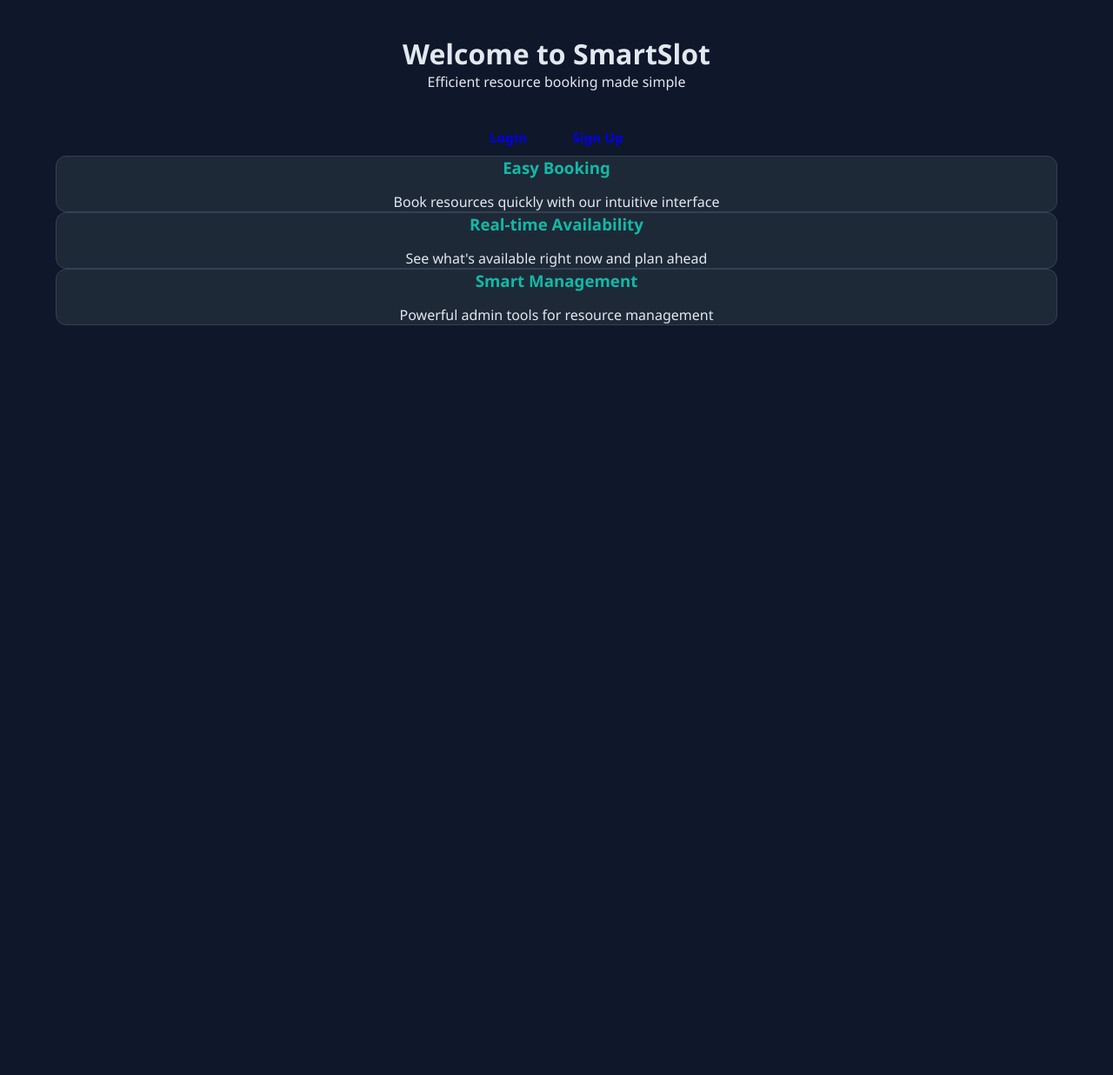
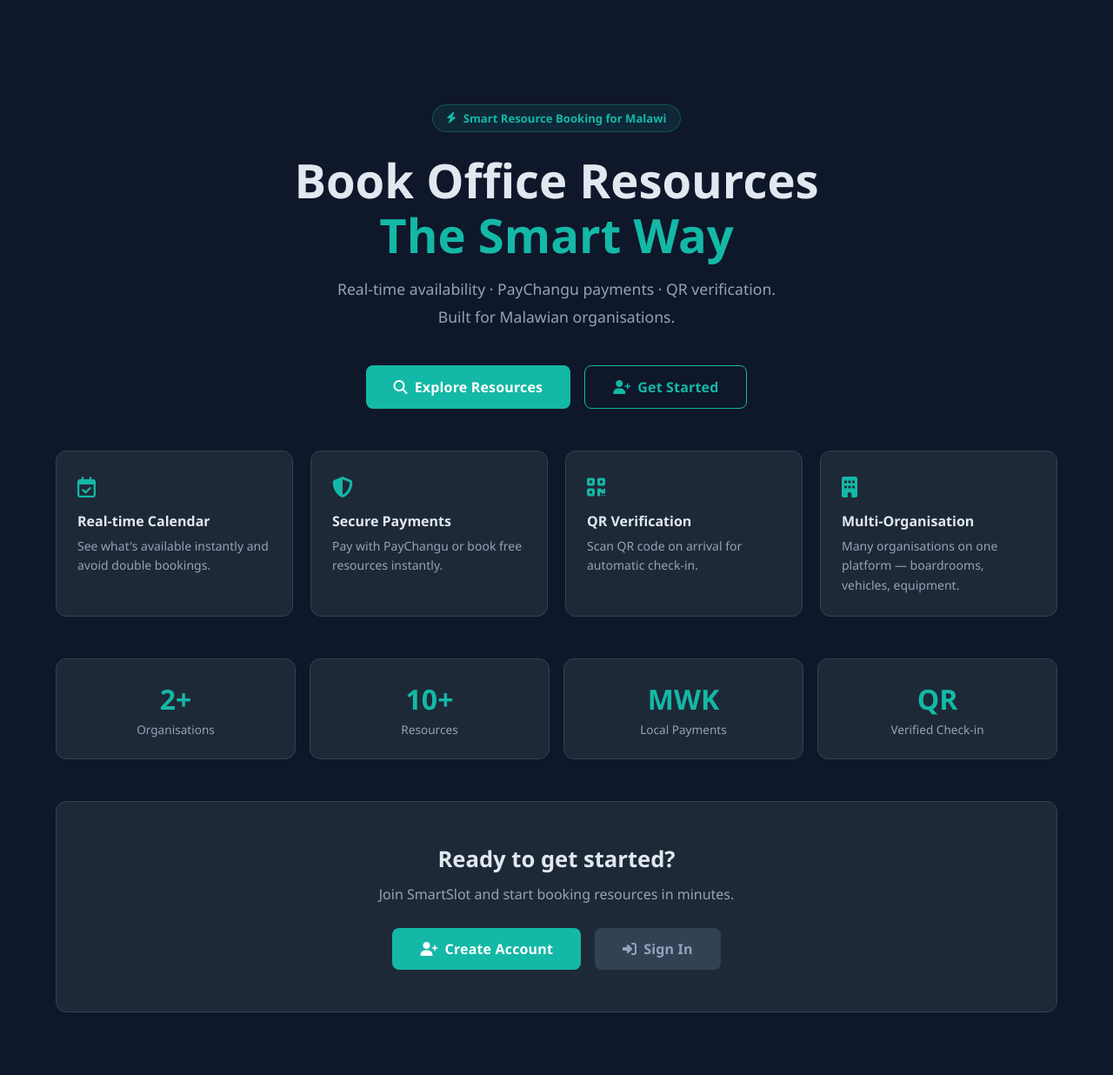
Before and after one commit to chimwemwekatenje/Smart-Slot-Project, a Django app: page / in a window 1280 px wide. Shown: the part 60-1296 px from the top of the page at 87% size. Before the commit the page ends 434 px from the top, so only its background shows below. Run offline with Django 5.2, Linux system fonts and the light colour scheme.

Commit message:
dash admin + home

```diff
--- a/smartslot/templates/home.html
+++ b/smartslot/templates/home.html
@@ -1,33 +1,117 @@
 {% extends "base.html" %}
 
 {% block content %}
-<div style="text-align: center;">
-    <h1>Welcome to SmartSlot</h1>
-    <p>Efficient resource booking made simple</p>
 
-    <div style="margin-top: 2rem;">
+<!-- Hero -->
+<div style="text-align:center; padding:5rem 1rem 3rem;">
+
+    <div style="display:inline-flex; align-items:center; gap:8px; background:rgba(20,184,166,0.1);
+                border:1px solid rgba(20,184,166,0.3); border-radius:20px;
+                padding:6px 16px; margin-bottom:1.5rem;">
+        <i class="fa-solid fa-bolt" style="color:var(--primary); font-size:0.8rem;"></i>
+        <span style="color:var(--primary); font-size:0.82rem; font-weight:600;">Smart Resource Booking for Malawi</span>
+    </div>
+
+    <h1 style="font-size:3.4rem; font-weight:800; color:var(--text); line-height:1.15; margin-bottom:1rem;">
+        Book Office Resources<br>
+        <span style="color:var(--primary);">The Smart Way</span>
+    </h1>
+
+    <p style="color:var(--muted); font-size:1.1rem; max-width:540px; margin:0 auto 2.5rem; line-height:1.8;">
+        Real-time availability &middot; PayChangu payments &middot; QR verification.<br>
+        Built for Malawian organisations.
+    </p>
+
+    <div style="display:flex; gap:1rem; justify-content:center; flex-wrap:wrap;">
         {% if user.is_authenticated %}
-            <a href="/resources/" class="btn">Browse Resources</a>
-            <a href="/bookings/" class="btn">My Bookings</a>
+            <a href="/resources/" class="btn btn-primary" style="font-size:1rem; padding:13px 32px;">
+                <i class="fa-solid fa-calendar-check"></i> Browse Resources
+            </a>
+            <a href="/bookings/" class="btn btn-outline" style="font-size:1rem; padding:13px 32px;">
+                <i class="fa-regular fa-calendar"></i> My Bookings
+            </a>
         {% else %}
-            <a href="/accounts/login/" class="btn">Login</a>
-            <a href="/accounts/signup/" class="btn">Sign Up</a>
+            <a href="/resources/" class="btn btn-primary" style="font-size:1rem; padding:13px 32px;">
+                <i class="fa-solid fa-magnifying-glass"></i> Explore Resources
+            </a>
+            <a href="/accounts/signup/" class="btn btn-outline" style="font-size:1rem; padding:13px 32px;">
+                <i class="fa-solid fa-user-plus"></i> Get Started
+            </a>
         {% endif %}
     </div>
+</div>
 
-    <div class="features">
-        <div class="card">
-            <h3 style="color: #14b8a6; margin-bottom: 1rem;">Easy Booking</h3>
-            <p style="font-size: 1rem; margin: 0;">Book resources quickly with our intuitive interface</p>
+<!-- Feature cards -->
+<div style="display:grid; grid-template-columns:repeat(auto-fit,minmax(220px,1fr)); gap:1.25rem; margin-bottom:3rem;">
+    <div class="card" style="padding:1.5rem;">
+        <div style="font-size:1.5rem; color:var(--primary); margin-bottom:0.75rem;">
+            <i class="fa-regular fa-calendar-check"></i>
         </div>
-        <div class="card">
-            <h3 style="color: #14b8a6; margin-bottom: 1rem;">Real-time Availability</h3>
-            <p style="font-size: 1rem; margin: 0;">See what's available right now and plan ahead</p>
+        <div style="font-size:1rem; font-weight:700; color:var(--text); margin-bottom:0.4rem;">Real-time Calendar</div>
+        <div style="color:var(--muted); font-size:0.875rem; line-height:1.6;">See what's available instantly and avoid double bookings.</div>
+    </div>
+    <div class="card" style="padding:1.5rem;">
+        <div style="font-size:1.5rem; color:var(--primary); margin-bottom:0.75rem;">
+            <i class="fa-solid fa-shield-halved"></i>
         </div>
-        <div class="card">
-            <h3 style="color: #14b8a6; margin-bottom: 1rem;">Smart Management</h3>
-            <p style="font-size: 1rem; margin: 0;">Powerful admin tools for resource management</p>
+        <div style="font-size:1rem; font-weight:700; color:var(--text); margin-bottom:0.4rem;">Secure Payments</div>
+        <div style="color:var(--muted); font-size:0.875rem; line-height:1.6;">Pay with PayChangu or book free resources instantly.</div>
+    </div>
+    <div class="card" style="padding:1.5rem;">
+        <div style="font-size:1.5rem; color:var(--primary); margin-bottom:0.75rem;">
+            <i class="fa-solid fa-qrcode"></i>
         </div>
+        <div style="font-size:1rem; font-weight:700; color:var(--text); margin-bottom:0.4rem;">QR Verification</div>
+        <div style="color:var(--muted); font-size:0.875rem; line-height:1.6;">Scan QR code on arrival for automatic check-in.</div>
+    </div>
+    <div class="card" style="padding:1.5rem;">
+        <div style="font-size:1.5rem; color:var(--primary); margin-bottom:0.75rem;">
+            <i class="fa-solid fa-building"></i>
+        </div>
+        <div style="font-size:1rem; font-weight:700; color:var(--text); margin-bottom:0.4rem;">Multi-Organisation</div>
+        <div style="color:var(--muted); font-size:0.875rem; line-height:1.6;">Many organisations on one platform — boardrooms, vehicles, equipment.</div>
     </div>
 </div>
+
+<!-- Stats row -->
+<div style="display:grid; grid-template-columns:repeat(auto-fit,minmax(160px,1fr)); gap:1rem; margin-bottom:3rem;">
+    <div style="text-align:center; padding:1.5rem; background:var(--surface); border-radius:var(--r); border:1px solid var(--border);">
+        <div style="font-size:2rem; font-weight:800; color:var(--primary);">2+</div>
+        <div style="color:var(--muted); font-size:0.85rem; margin-top:4px;">Organisations</div>
+    </div>
+    <div style="text-align:center; padding:1.5rem; background:var(--surface); border-radius:var(--r); border:1px solid var(--border);">
+        <div style="font-size:2rem; font-weight:800; color:var(--primary);">10+</div>
+        <div style="color:var(--muted); font-size:0.85rem; margin-top:4px;">Resources</div>
+    </div>
+    <div style="text-align:center; padding:1.5rem; background:var(--surface); border-radius:var(--r); border:1px solid var(--border);">
+        <div style="font-size:2rem; font-weight:800; color:var(--primary);">MWK</div>
+        <div style="color:var(--muted); font-size:0.85rem; margin-top:4px;">Local Payments</div>
+    </div>
+    <div style="text-align:center; padding:1.5rem; background:var(--surface); border-radius:var(--r); border:1px solid var(--border);">
+        <div style="font-size:2rem; font-weight:800; color:var(--primary);">QR</div>
+        <div style="color:var(--muted); font-size:0.85rem; margin-top:4px;">Verified Check-in</div>
+    </div>
+</div>
+
+<!-- CTA -->
+{% if not user.is_authenticated %}
+<div style="text-align:center; padding:3rem 2rem; background:var(--surface);
+            border:1px solid var(--border); border-radius:var(--r); margin-bottom:2rem;">
+    <h2 style="font-size:1.6rem; font-weight:800; color:var(--text); margin-bottom:0.75rem;">
+        Ready to get started?
+    </h2>
+    <p style="color:var(--muted); font-size:1rem; margin-bottom:1.75rem;">
+        Join SmartSlot and start booking resources in minutes.
+    </p>
+    <div style="display:flex; gap:1rem; justify-content:center; flex-wrap:wrap;">
+        <a href="/accounts/signup/" class="btn btn-primary" style="font-size:1rem; padding:13px 32px;">
+            <i class="fa-solid fa-user-plus"></i> Create Account
+        </a>
+        <a href="/accounts/login/" class="btn btn-ghost" style="font-size:1rem; padding:13px 32px;">
+            <i class="fa-solid fa-right-to-bracket"></i> Sign In
+        </a>
+    </div>
+</div>
+{% endif %}
+
 {% endblock %}
```
Also changed, not shown: smartslot/fix_admin_log.py (added, +43 -0 lines).
